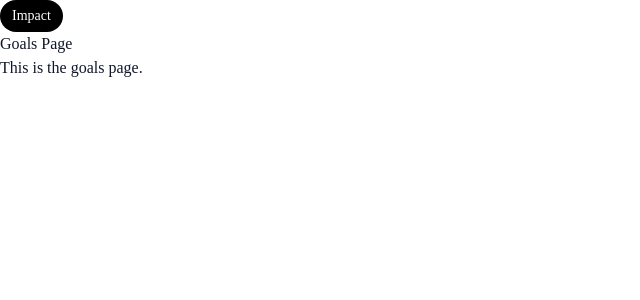
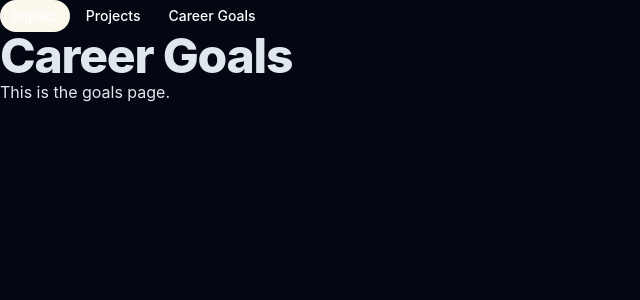
Before and after one commit to tombrewsviews/Portfolio2023, a Next.js app: page /goals in a window 1280 px wide. Shown: the top 300 px of the page, without its empty margins (0-640 px from the left). Built offline with nearby package versions, Linux system fonts and the light colour scheme.

Commit message:
adjust colors to dark

```diff
--- /dev/null
+++ b/components/H1.js
@@ -0,0 +1,7 @@
+export function H1({text}) {
+  return (
+    <h1 className="scroll-m-20 text-4xl font-extrabold tracking-tight lg:text-5xl">
+      {text}
+    </h1>
+  )
+}
--- a/components/Menu.js
+++ b/components/Menu.js
@@ -18,7 +18,7 @@ export default function Menu() {
           <button
             onClick={() => setActiveTab(tab.id)}
             className={`${
-              activeTab === tab.id ? '' : 'hover:text-white/60'
+              activeTab === tab.id ? 'text-black' : 'hover:text-white/60'
             } relative rounded-full px-3 py-1.5 text-sm font-medium text-white outline-sky-400 transition focus-visible:outline-2`}
             style={{
               WebkitTapHighlightColor: 'transparent',
--- a/pages/goals.js
+++ b/pages/goals.js
@@ -1,7 +1,8 @@
+import { H1 } from '../components/H1';
 export default function Impact() {
   return (
     <div>
-      <h1>Goals Page</h1>
+      <H1 text="Career Goals"/>
       <p>This is the goals page.</p>
     </div>
   );
--- a/styles/globals.css
+++ b/styles/globals.css
@@ -4,39 +4,7 @@
 
 @layer base {
   :root {
-    --background: 0 0% 100%;
-    --foreground: 222.2 47.4% 11.2%;
 
-    --muted: 210 40% 96.1%;
-    --muted-foreground: 215.4 16.3% 46.9%;
-
-    --popover: 0 0% 100%;
-    --popover-foreground: 222.2 47.4% 11.2%;
-
-    --border: 214.3 31.8% 91.4%;
-    --input: 214.3 31.8% 91.4%;
-
-    --card: 0 0% 100%;
-    --card-foreground: 222.2 47.4% 11.2%;
-
-    --primary: 222.2 47.4% 11.2%;
-    --primary-foreground: 210 40% 98%;
-
-    --secondary: 210 40% 96.1%;
-    --secondary-foreground: 222.2 47.4% 11.2%;
-
-    --accent: 210 40% 96.1%;
-    --accent-foreground: 222.2 47.4% 11.2%;
-
-    --destructive: 0 100% 50%;
-    --destructive-foreground: 210 40% 98%;
-
-    --ring: 215 20.2% 65.1%;
-
-    --radius: 0.5rem;
-  }
-
-  .dark {
     --background: 224 71% 4%;
     --foreground: 213 31% 91%;
 
--- a/tailwind.config.ts
+++ b/tailwind.config.ts
@@ -55,7 +55,7 @@ module.exports = {
         sm: 'calc(var(--radius) - 4px)',
       },
       fontFamily: {
-        sans: ['var(--font-sans)', ...fontFamily.sans],
+        'sans': ['Inter', 'sans-serif'],
       },
       keyframes: {
         'accordion-down': {
```
